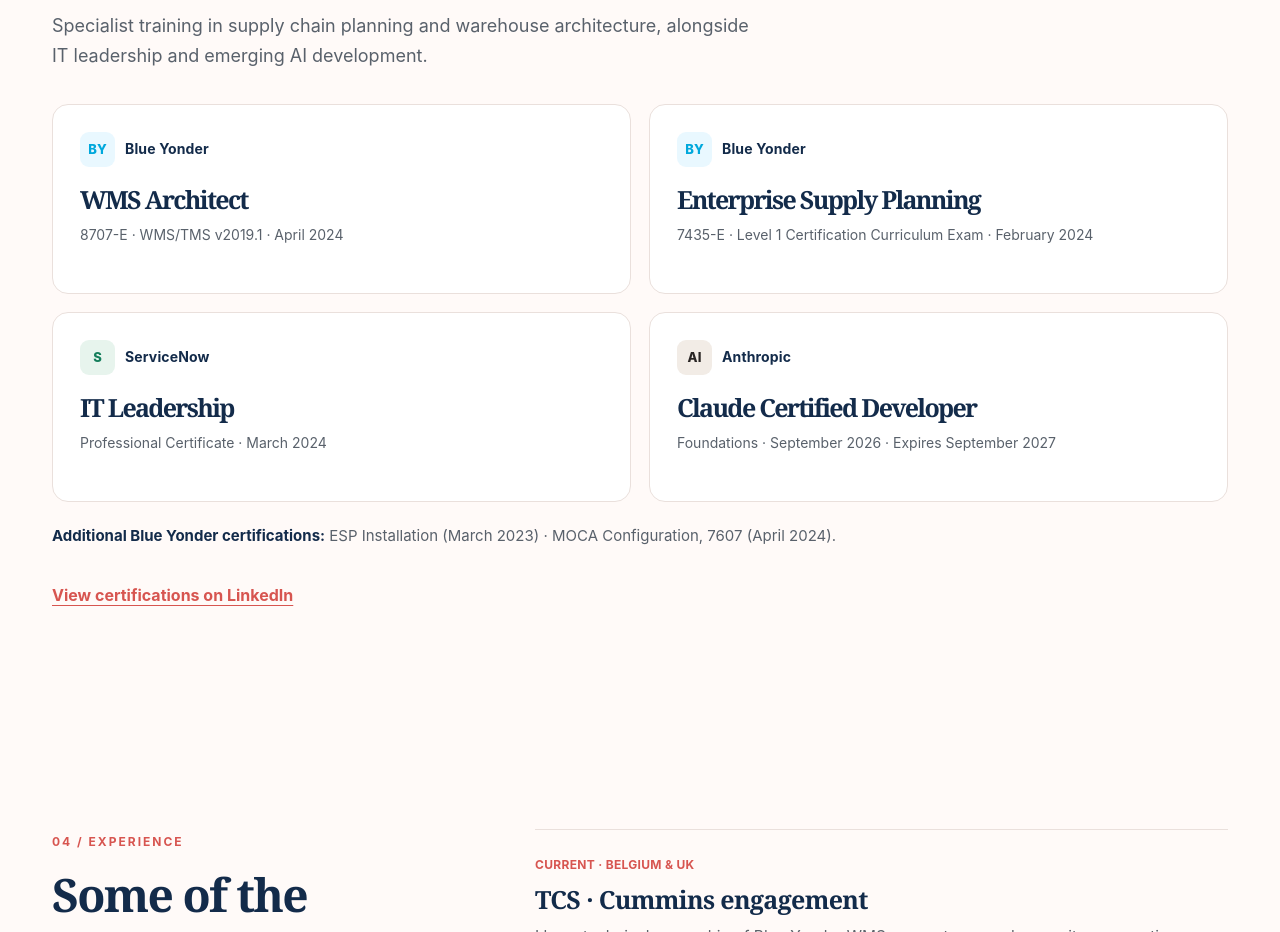
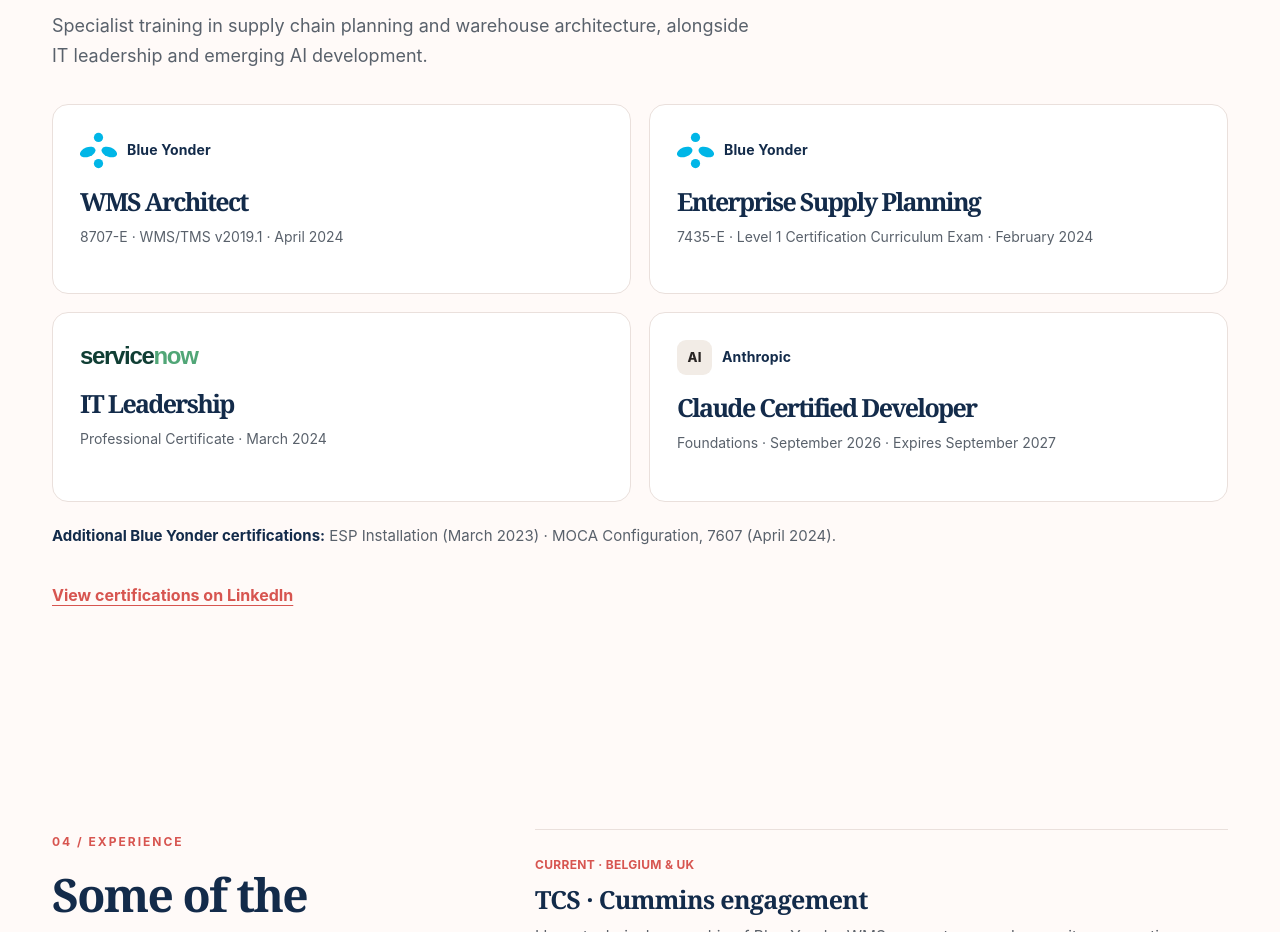
Before and after one commit to Abhijeetbanarse11/Abhijeetbanarse11, a plain HTML site: page index.html in a window 1280 px wide. Shown: the part 2600-3532 px from the top of the page. Drawn offline with Linux system fonts and the light colour scheme.

Commit message:
Use recognizable certification issuer marks and wordmark

```diff
--- a/index.html
+++ b/index.html
@@ -202,6 +202,8 @@
     .cert-extra strong{color:var(--ink)}
     .cert-link{display:inline-block;margin-top:19px;color:var(--coral-dark);font-weight:650;text-decoration:underline;text-underline-offset:4px}
     @media(max-width:760px){.cert-grid{grid-template-columns:1fr}.cert-card{min-height:0;padding:22px}.cert-intro{font-size:16px}}
+
+    .by-logo{display:block;flex-shrink:0}.sn-logo{font-family:Arial,Helvetica,sans-serif;letter-spacing:-.055em;font-weight:850;color:#103e34;font-size:24px;line-height:1.3}.sn-logo span{color:#51a677}.cert-brand:has(.sn-logo){font-size:0}
 </style>
 </head>
 <body>
@@ -296,10 +298,10 @@
         <h2>Professional<br>credentials.</h2>
         <p class="cert-intro">Specialist training in supply chain planning and warehouse architecture, alongside IT leadership and emerging AI development.</p>
         <div class="cert-grid">
-          <article class="cert-card"><div class="cert-brand"><span class="cert-mark by" aria-hidden="true">BY</span>Blue Yonder</div><h3>WMS Architect</h3><p>8707-E · WMS/TMS v2019.1 · April 2024</p></article>
-          <article class="cert-card"><div class="cert-brand"><span class="cert-mark by" aria-hidden="true">BY</span>Blue Yonder</div><h3>Enterprise Supply Planning</h3><p>7435-E · Level 1 Certification Curriculum Exam · February 2024</p></article>
-          <article class="cert-card"><div class="cert-brand"><span class="cert-mark sn" aria-hidden="true">S</span>ServiceNow</div><h3>IT Leadership</h3><p>Professional Certificate · March 2024</p></article>
-          <article class="cert-card"><div class="cert-brand"><span class="cert-mark ai" aria-hidden="true">AI</span>Anthropic</div><h3>Claude Certified Developer</h3><p>Foundations · September 2026 · Expires September 2027</p></article>
+          <article class="cert-card"><div class="cert-brand"><svg class="by-logo" viewBox="0 0 48 48" width="37" height="37" aria-label="Blue Yonder mark" role="img"><circle fill="#00b6e7" cx="24" cy="7" r="6"/><ellipse fill="#00b6e7" cx="10" cy="26" rx="10.5" ry="6.2" transform="rotate(-21 10 26)"/><ellipse fill="#00b6e7" cx="38" cy="26" rx="10.5" ry="6.2" transform="rotate(21 38 26)"/><circle fill="#00b6e7" cx="24" cy="41" r="6"/></svg>Blue Yonder</div><h3>WMS Architect</h3><p>8707-E · WMS/TMS v2019.1 · April 2024</p></article>
+          <article class="cert-card"><div class="cert-brand"><svg class="by-logo" viewBox="0 0 48 48" width="37" height="37" aria-label="Blue Yonder mark" role="img"><circle fill="#00b6e7" cx="24" cy="7" r="6"/><ellipse fill="#00b6e7" cx="10" cy="26" rx="10.5" ry="6.2" transform="rotate(-21 10 26)"/><ellipse fill="#00b6e7" cx="38" cy="26" rx="10.5" ry="6.2" transform="rotate(21 38 26)"/><circle fill="#00b6e7" cx="24" cy="41" r="6"/></svg>Blue Yonder</div><h3>Enterprise Supply Planning</h3><p>7435-E · Level 1 Certification Curriculum Exam · February 2024</p></article>
+          <article class="cert-card"><div class="cert-brand"><span class="sn-logo" aria-label="ServiceNow logo">service<span>now</span></span></div><h3>IT Leadership</h3><p>Professional Certificate · March 2024</p></article>
+          <article class="cert-card"><div class="cert-brand"><span class="cert-mark ai" aria-label="Anthropic icon">AI</span>Anthropic</div><h3>Claude Certified Developer</h3><p>Foundations · September 2026 · Expires September 2027</p></article>
         </div>
         <p class="cert-extra"><strong>Additional Blue Yonder certifications:</strong> ESP Installation (March 2023) · MOCA Configuration, 7607 (April 2024).</p>
         <a class="cert-link" href="https://www.linkedin.com/in/abhijeet-banarse-69523228/" target="_blank" rel="noopener noreferrer">View certifications on LinkedIn</a>
```
